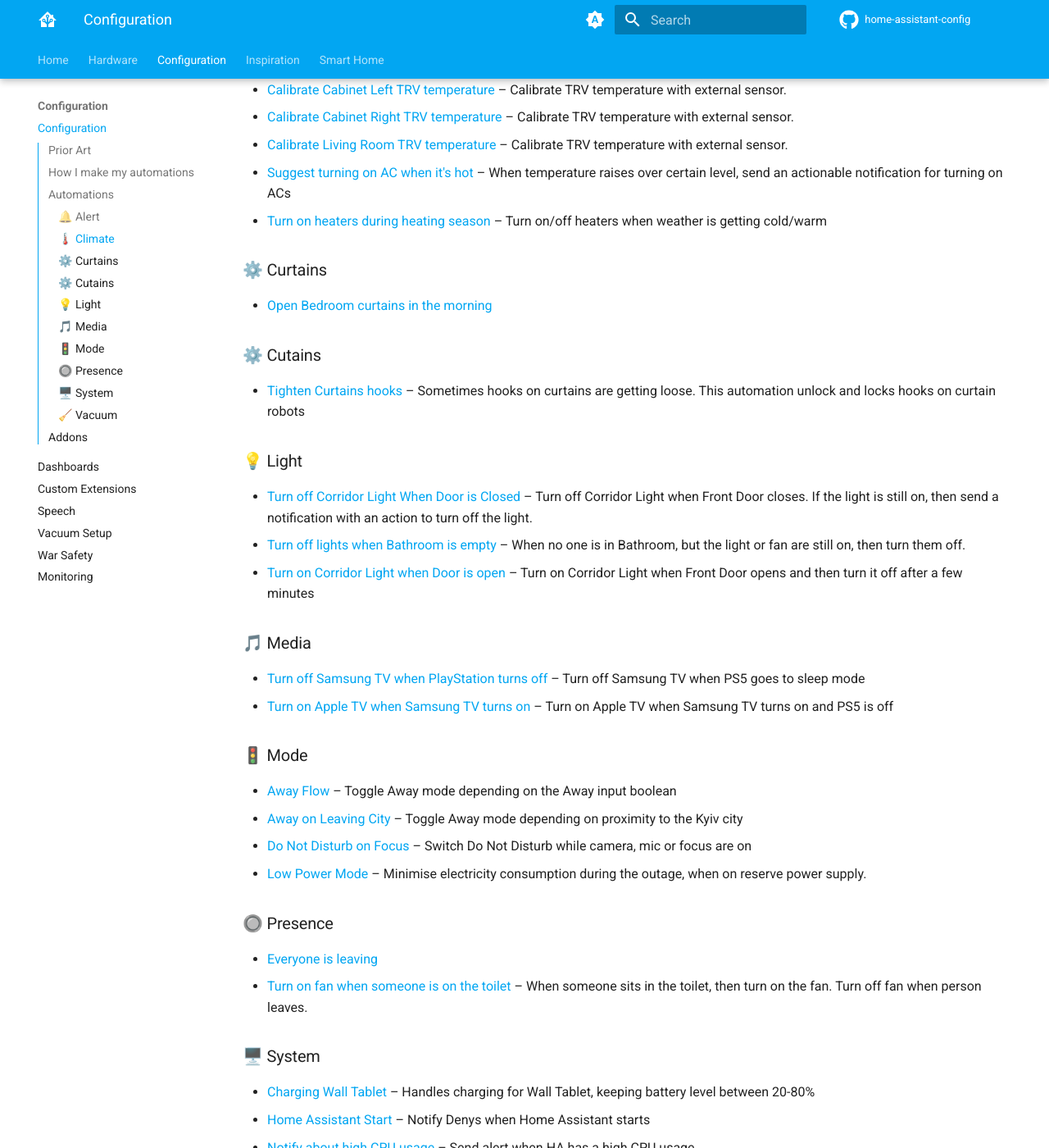
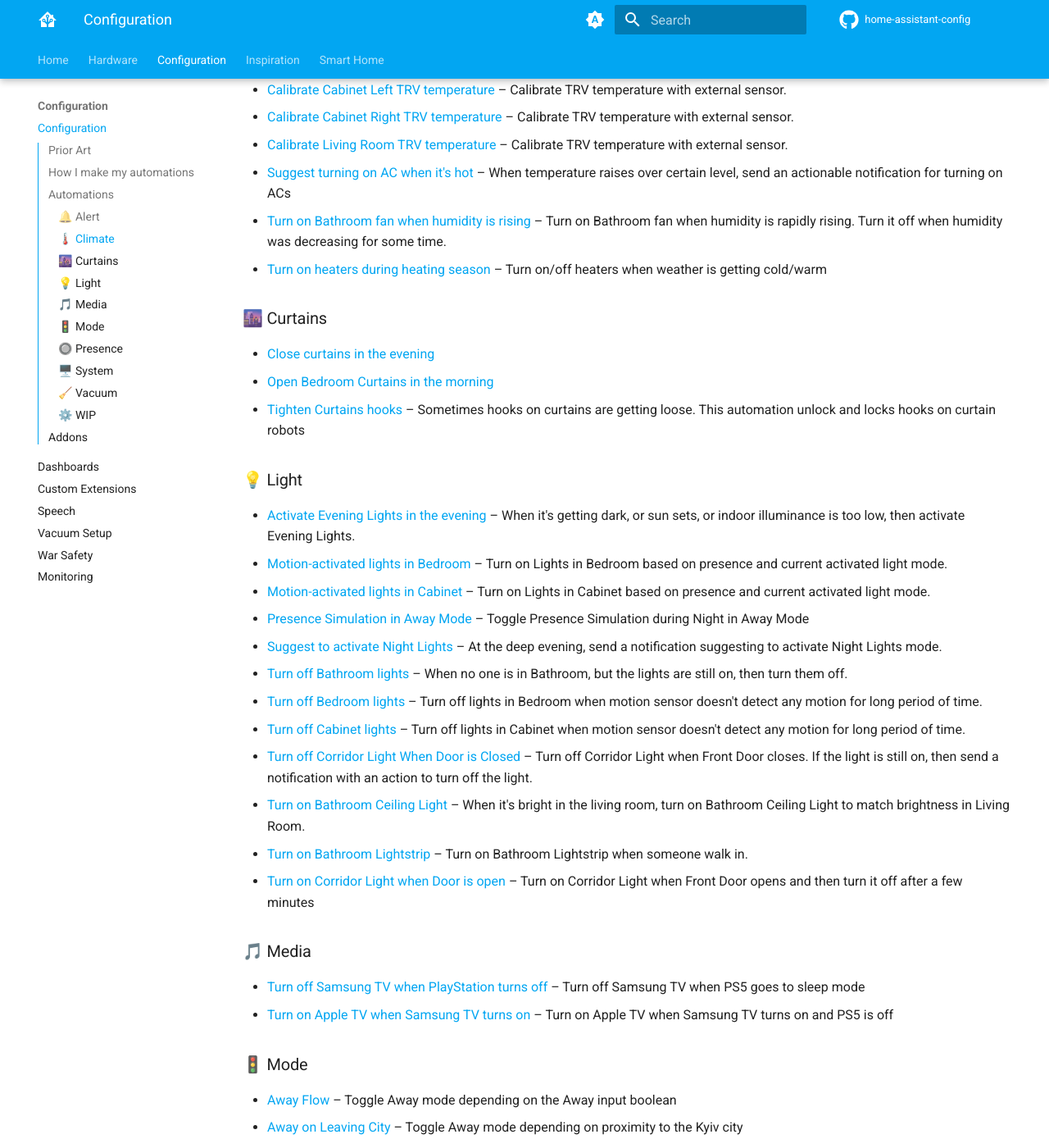
Before and after one commit to denysdovhan/home-assistant-config, an MkDocs documentation site: the page built from docs/config/index.md, in a window 1280 px wide and 1400 px high, scrolled down 2123 px. Shown: the whole window at 82% size. Built offline with MkDocs 1.6.1 and Material for MkDocs 9.7.7, drawn with Linux system fonts in a browser that asks for light colours; comment, search, counter and statistics services are not loaded; some of the changed text lies outside the part shown.

Commit message:
docs: Update README.md

```diff
--- a/docs/config/index.md
+++ b/docs/config/index.md
@@ -38,91 +38,112 @@ Here you can discover all of the automations powering my home. The list is autom
 <!-- start-automations -->
 
 1. [🔔 Alert](#-alert) (9 automation)
-1. [🌡️ Climate](#-climate) (6 automation)
-1. [⚙️ Curtains](#-curtains) (1 automation)
-1. [⚙️ Cutains](#-cutains) (1 automation)
-1. [💡 Light](#-light) (3 automation)
+1. [🌡️ Climate](#-climate) (7 automation)
+1. [🌆 Curtains](#-curtains) (3 automation)
+1. [💡 Light](#-light) (12 automation)
 1. [🎵 Media](#-media) (2 automation)
-1. [🚦 Mode](#-mode) (4 automation)
-1. [🔘 Presence](#-presence) (2 automation)
-1. [🖥️ System](#-system) (8 automation)
+1. [🚦 Mode](#-mode) (6 automation)
+1. [🔘 Presence](#-presence) (3 automation)
+1. [🖥️ System](#-system) (10 automation)
 1. [🧹 Vacuum](#-vacuum) (8 automation)
+1. [⚙️ WIP](#-wip) (1 automation)
 
-Total number of automations: **44**️
+Total number of automations: **61**️
 
 ### 🔔 Alert
 
 - [Air Siren in Kyiv](https://github.com/denysdovhan/home-assistant-config/blob/e721533aca75b44f1110e09a348419de9d25031d/automations.yaml#L57) – Air Alert announcement when we are in Kyiv. Sends critical notifications and announces on speakers.
-- [Bad Air Quality](https://github.com/denysdovhan/home-assistant-config/blob/e721533aca75b44f1110e09a348419de9d25031d/automations.yaml#L235) – Notify when the air quality is bad
-- [Danger in Kyiv](https://github.com/denysdovhan/home-assistant-config/blob/e721533aca75b44f1110e09a348419de9d25031d/automations.yaml#L121) – Danger of missile/drone strike in Kyiv RIGHT NOW. Critical alert to hide immediately.
-- [Denys left the Office](https://github.com/denysdovhan/home-assistant-config/blob/e721533aca75b44f1110e09a348419de9d25031d/automations.yaml#L269) – Notify when Denys is leaving the office
-- [Electricity Outage](https://github.com/denysdovhan/home-assistant-config/blob/e721533aca75b44f1110e09a348419de9d25031d/automations.yaml#L298) – Notify everyone when there is no electricity at home.
-- [Electricity will turn on soon](https://github.com/denysdovhan/home-assistant-config/blob/e721533aca75b44f1110e09a348419de9d25031d/automations.yaml#L479) – Notify 1 hours in advance before the electricity turns on
-- [Imminent Attack by Strategic Bombers](https://github.com/denysdovhan/home-assistant-config/blob/e721533aca75b44f1110e09a348419de9d25031d/automations.yaml#L213) – Send a notification when Tu-95 strategic bombers take off from Russian airfields. This means attack by cruise missiles is imminent. Prepare a hideout.
-- [No Electricity Soon](https://github.com/denysdovhan/home-assistant-config/blob/e721533aca75b44f1110e09a348419de9d25031d/automations.yaml#L452) – Notify 30 minutes in advance before the electricity turns off
-- [Notify about EcoFlow discharge level](https://github.com/denysdovhan/home-assistant-config/blob/e721533aca75b44f1110e09a348419de9d25031d/automations.yaml#L1571) – Send notification when EcoFlow is draining battery.
+- [Bad Air Quality](https://github.com/denysdovhan/home-assistant-config/blob/e721533aca75b44f1110e09a348419de9d25031d/automations.yaml#L243) – Notify when the air quality is bad
+- [Danger in Kyiv](https://github.com/denysdovhan/home-assistant-config/blob/e721533aca75b44f1110e09a348419de9d25031d/automations.yaml#L122) – Danger of missile/drone strike in Kyiv RIGHT NOW. Critical alert to hide immediately.
+- [Denys left the Office](https://github.com/denysdovhan/home-assistant-config/blob/e721533aca75b44f1110e09a348419de9d25031d/automations.yaml#L277) – Notify when Denys is leaving the office
+- [Electricity Outage](https://github.com/denysdovhan/home-assistant-config/blob/e721533aca75b44f1110e09a348419de9d25031d/automations.yaml#L306) – Notify everyone when there is no electricity at home.
+- [Electricity will turn on soon](https://github.com/denysdovhan/home-assistant-config/blob/e721533aca75b44f1110e09a348419de9d25031d/automations.yaml#L511) – Notify 1 hours in advance before the electricity turns on
+- [Imminent Attack by Strategic Bombers](https://github.com/denysdovhan/home-assistant-config/blob/e721533aca75b44f1110e09a348419de9d25031d/automations.yaml#L221) – Send a notification when Tu-95 strategic bombers take off from Russian airfields. This means attack by cruise missiles is imminent. Prepare a hideout.
+- [No Electricity Soon](https://github.com/denysdovhan/home-assistant-config/blob/e721533aca75b44f1110e09a348419de9d25031d/automations.yaml#L481) – Notify 30 minutes in advance before the electricity turns off
+- [Notify about EcoFlow discharge level](https://github.com/denysdovhan/home-assistant-config/blob/e721533aca75b44f1110e09a348419de9d25031d/automations.yaml#L1612) – Send notification when EcoFlow is draining battery.
 
 ### 🌡️ Climate
 
-- [Calibrate Bedroom TRV temperature](https://github.com/denysdovhan/home-assistant-config/blob/e721533aca75b44f1110e09a348419de9d25031d/automations.yaml#L1499) – Calibrate TRV temperature with external sensor.
-- [Calibrate Cabinet Left TRV temperature](https://github.com/denysdovhan/home-assistant-config/blob/e721533aca75b44f1110e09a348419de9d25031d/automations.yaml#L1508) – Calibrate TRV temperature with external sensor.
-- [Calibrate Cabinet Right TRV temperature](https://github.com/denysdovhan/home-assistant-config/blob/e721533aca75b44f1110e09a348419de9d25031d/automations.yaml#L1517) – Calibrate TRV temperature with external sensor.
-- [Calibrate Living Room TRV temperature](https://github.com/denysdovhan/home-assistant-config/blob/e721533aca75b44f1110e09a348419de9d25031d/automations.yaml#L1490) – Calibrate TRV temperature with external sensor.
+- [Calibrate Bedroom TRV temperature](https://github.com/denysdovhan/home-assistant-config/blob/e721533aca75b44f1110e09a348419de9d25031d/automations.yaml#L1540) – Calibrate TRV temperature with external sensor.
+- [Calibrate Cabinet Left TRV temperature](https://github.com/denysdovhan/home-assistant-config/blob/e721533aca75b44f1110e09a348419de9d25031d/automations.yaml#L1549) – Calibrate TRV temperature with external sensor.
+- [Calibrate Cabinet Right TRV temperature](https://github.com/denysdovhan/home-assistant-config/blob/e721533aca75b44f1110e09a348419de9d25031d/automations.yaml#L1558) – Calibrate TRV temperature with external sensor.
+- [Calibrate Living Room TRV temperature](https://github.com/denysdovhan/home-assistant-config/blob/e721533aca75b44f1110e09a348419de9d25031d/automations.yaml#L1531) – Calibrate TRV temperature with external sensor.
 - [Suggest turning on AC when it's hot](https://github.com/denysdovhan/home-assistant-config/blob/e721533aca75b44f1110e09a348419de9d25031d/automations.yaml#LNone) – When temperature raises over certain level, send an actionable notification for turning on ACs
-- [Turn on heaters during heating season](https://github.com/denysdovhan/home-assistant-config/blob/e721533aca75b44f1110e09a348419de9d25031d/automations.yaml#L509) – Turn on/off heaters when weather is getting cold/warm
+- [Turn on Bathroom fan when humidity is rising](https://github.com/denysdovhan/home-assistant-config/blob/e721533aca75b44f1110e09a348419de9d25031d/automations.yaml#L2505) – Turn on Bathroom fan when humidity is rapidly rising. Turn it off when humidity was decreasing for some time.
+- [Turn on heaters during heating season](https://github.com/denysdovhan/home-assistant-config/blob/e721533aca75b44f1110e09a348419de9d25031d/automations.yaml#L541) – Turn on/off heaters when weather is getting cold/warm
 
-### ⚙️ Curtains
+### 🌆 Curtains
 
-- [Open Bedroom curtains in the morning](https://github.com/denysdovhan/home-assistant-config/blob/e721533aca75b44f1110e09a348419de9d25031d/automations.yaml#L370)
-
-### ⚙️ Cutains
-
-- [Tighten Curtains hooks](https://github.com/denysdovhan/home-assistant-config/blob/e721533aca75b44f1110e09a348419de9d25031d/automations.yaml#L1526) – Sometimes hooks on curtains are getting loose. This automation unlock and locks hooks on curtain robots
+- [Close curtains in the evening](https://github.com/denysdovhan/home-assistant-config/blob/e721533aca75b44f1110e09a348419de9d25031d/automations.yaml#L2066)
+- [Open Bedroom Curtains in the morning](https://github.com/denysdovhan/home-assistant-config/blob/e721533aca75b44f1110e09a348419de9d25031d/automations.yaml#L378)
+- [Tighten Curtains hooks](https://github.com/denysdovhan/home-assistant-config/blob/e721533aca75b44f1110e09a348419de9d25031d/automations.yaml#L1567) – Sometimes hooks on curtains are getting loose. This automation unlock and locks hooks on curtain robots
 
 ### 💡 Light
 
-- [Turn off Corridor Light When Door is Closed](https://github.com/denysdovhan/home-assistant-config/blob/e721533aca75b44f1110e09a348419de9d25031d/automations.yaml#L1688) – Turn off Corridor Light when Front Door closes. If the light is still on, then send a notification with an action to turn off the light.
-- [Turn off lights when Bathroom is empty](https://github.com/denysdovhan/home-assistant-config/blob/e721533aca75b44f1110e09a348419de9d25031d/automations.yaml#L1814) – When no one is in Bathroom, but the light or fan are still on, then turn them off.
-- [Turn on Corridor Light when Door is open](https://github.com/denysdovhan/home-assistant-config/blob/e721533aca75b44f1110e09a348419de9d25031d/automations.yaml#L1662) – Turn on Corridor Light when Front Door opens and then turn it off after a few minutes
+- [Activate Evening Lights in the evening](https://github.com/denysdovhan/home-assistant-config/blob/e721533aca75b44f1110e09a348419de9d25031d/automations.yaml#L2194) – When it's getting dark, or sun sets, or indoor illuminance is too low, then activate Evening Lights.
+- [Motion-activated lights in Bedroom](https://github.com/denysdovhan/home-assistant-config/blob/e721533aca75b44f1110e09a348419de9d25031d/automations.yaml#L2352) – Turn on Lights in Bedroom based on presence and current activated light mode.
+- [Motion-activated lights in Cabinet](https://github.com/denysdovhan/home-assistant-config/blob/e721533aca75b44f1110e09a348419de9d25031d/automations.yaml#L2292) – Turn on Lights in Cabinet based on presence and current activated light mode.
+- [Presence Simulation in Away Mode](https://github.com/denysdovhan/home-assistant-config/blob/e721533aca75b44f1110e09a348419de9d25031d/automations.yaml#L1976) – Toggle Presence Simulation during Night in Away Mode
+- [Suggest to activate Night Lights](https://github.com/denysdovhan/home-assistant-config/blob/e721533aca75b44f1110e09a348419de9d25031d/automations.yaml#L2412) – At the deep evening, send a notification suggesting to activate Night Lights mode.
+- [Turn off Bathroom lights](https://github.com/denysdovhan/home-assistant-config/blob/e721533aca75b44f1110e09a348419de9d25031d/automations.yaml#L1857) – When no one is in Bathroom, but the lights are still on, then turn them off.
+- [Turn off Bedroom lights](https://github.com/denysdovhan/home-assistant-config/blob/e721533aca75b44f1110e09a348419de9d25031d/automations.yaml#L2388) – Turn off lights in Bedroom when motion sensor doesn't detect any motion for long period of time.
+- [Turn off Cabinet lights](https://github.com/denysdovhan/home-assistant-config/blob/e721533aca75b44f1110e09a348419de9d25031d/automations.yaml#L2328) – Turn off lights in Cabinet when motion sensor doesn't detect any motion for long period of time.
+- [Turn off Corridor Light When Door is Closed](https://github.com/denysdovhan/home-assistant-config/blob/e721533aca75b44f1110e09a348419de9d25031d/automations.yaml#L1731) – Turn off Corridor Light when Front Door closes. If the light is still on, then send a notification with an action to turn off the light.
+- [Turn on Bathroom Ceiling Light](https://github.com/denysdovhan/home-assistant-config/blob/e721533aca75b44f1110e09a348419de9d25031d/automations.yaml#L2095) – When it's bright in the living room, turn on Bathroom Ceiling Light to match brightness in Living Room.
+- [Turn on Bathroom Lightstrip](https://github.com/denysdovhan/home-assistant-config/blob/e721533aca75b44f1110e09a348419de9d25031d/automations.yaml#L2006) – Turn on Bathroom Lightstrip when someone walk in.
+- [Turn on Corridor Light when Door is open](https://github.com/denysdovhan/home-assistant-config/blob/e721533aca75b44f1110e09a348419de9d25031d/automations.yaml#L1703) – Turn on Corridor Light when Front Door opens and then turn it off after a few minutes
 
 ### 🎵 Media
 
-- [Turn off Samsung TV when PlayStation turns off](https://github.com/denysdovhan/home-assistant-config/blob/e721533aca75b44f1110e09a348419de9d25031d/automations.yaml#L724) – Turn off Samsung TV when PS5 goes to sleep mode
-- [Turn on Apple TV when Samsung TV turns on](https://github.com/denysdovhan/home-assistant-config/blob/e721533aca75b44f1110e09a348419de9d25031d/automations.yaml#L748) – Turn on Apple TV when Samsung TV turns on and PS5 is off
+- [Turn off Samsung TV when PlayStation turns off](https://github.com/denysdovhan/home-assistant-config/blob/e721533aca75b44f1110e09a348419de9d25031d/automations.yaml#L756) – Turn off Samsung TV when PS5 goes to sleep mode
+- [Turn on Apple TV when Samsung TV turns on](https://github.com/denysdovhan/home-assistant-config/blob/e721533aca75b44f1110e09a348419de9d25031d/automations.yaml#L780) – Turn on Apple TV when Samsung TV turns on and PS5 is off
 
 ### 🚦 Mode
 
-- [Away Flow](https://github.com/denysdovhan/home-assistant-config/blob/e721533aca75b44f1110e09a348419de9d25031d/automations.yaml#L1766) – Toggle Away mode depending on the Away input boolean
-- [Away on Leaving City](https://github.com/denysdovhan/home-assistant-config/blob/e721533aca75b44f1110e09a348419de9d25031d/automations.yaml#L1776) – Toggle Away mode depending on proximity to the Kyiv city
-- [Do Not Disturb on Focus](https://github.com/denysdovhan/home-assistant-config/blob/e721533aca75b44f1110e09a348419de9d25031d/automations.yaml#L1473) – Switch Do Not Disturb while camera, mic or focus are on
-- [Low Power Mode](https://github.com/denysdovhan/home-assistant-config/blob/e721533aca75b44f1110e09a348419de9d25031d/automations.yaml#L430) – Minimise electricity consumption during the outage, when on reserve power supply.
+- [Away Flow](https://github.com/denysdovhan/home-assistant-config/blob/e721533aca75b44f1110e09a348419de9d25031d/automations.yaml#L1809) – Toggle Away mode depending on the Away input boolean
+- [Away on Leaving City](https://github.com/denysdovhan/home-assistant-config/blob/e721533aca75b44f1110e09a348419de9d25031d/automations.yaml#L1819) – Toggle Away mode depending on proximity to the Kyiv city
+- [Do Not Disturb on Focus](https://github.com/denysdovhan/home-assistant-config/blob/e721533aca75b44f1110e09a348419de9d25031d/automations.yaml#L1514) – Switch Do Not Disturb while camera, mic or focus are on
+- [Evening Lights Activation](https://github.com/denysdovhan/home-assistant-config/blob/e721533aca75b44f1110e09a348419de9d25031d/automations.yaml#L2250) – The activation flow for a Evening Lights mode. Enables turns on corresponding lights and motion-activated lights.
+- [Low Power Mode](https://github.com/denysdovhan/home-assistant-config/blob/e721533aca75b44f1110e09a348419de9d25031d/automations.yaml#L459) – Minimise electricity consumption during the outage, when on reserve power supply.
+- [Night Lights Activation](https://github.com/denysdovhan/home-assistant-config/blob/e721533aca75b44f1110e09a348419de9d25031d/automations.yaml#L2271) – The activation flow for a Evening Lights mode. Enables turns on corresponding lights and motion-activated lights.
 
 ### 🔘 Presence
 
-- [Everyone is leaving](https://github.com/denysdovhan/home-assistant-config/blob/e721533aca75b44f1110e09a348419de9d25031d/automations.yaml#L1065)
-- [Turn on fan when someone is on the toilet](https://github.com/denysdovhan/home-assistant-config/blob/e721533aca75b44f1110e09a348419de9d25031d/automations.yaml#L1004) – When someone sits in the toilet, then turn on the fan. Turn off fan when person leaves.
+- [Everyone is Leaving](https://github.com/denysdovhan/home-assistant-config/blob/e721533aca75b44f1110e09a348419de9d25031d/automations.yaml#L1103)
+- [Someone is Arriving](https://github.com/denysdovhan/home-assistant-config/blob/e721533aca75b44f1110e09a348419de9d25031d/automations.yaml#L1898) – Adjust home when someone arrives home:
+
+* Close curtains when it's dark
+* Greet people with unique phrase played on speakers
+
+- [Turn on fan when someone is on the toilet](https://github.com/denysdovhan/home-assistant-config/blob/e721533aca75b44f1110e09a348419de9d25031d/automations.yaml#L1036) – When someone sits in the toilet, then turn on the fan. Turn off fan when person leaves.
 
 ### 🖥️ System
 
 - [Charging Wall Tablet](https://github.com/denysdovhan/home-assistant-config/blob/e721533aca75b44f1110e09a348419de9d25031d/automations.yaml#L23) – Handles charging for Wall Tablet, keeping battery level between 20-80%
-- [Home Assistant Start](https://github.com/denysdovhan/home-assistant-config/blob/e721533aca75b44f1110e09a348419de9d25031d/automations.yaml#L782) – Notify Denys when Home Assistant starts
-- [Notify about high CPU usage](https://github.com/denysdovhan/home-assistant-config/blob/e721533aca75b44f1110e09a348419de9d25031d/automations.yaml#L870) – Send alert when HA has a high CPU usage
-- [Notify about high RAM usage](https://github.com/denysdovhan/home-assistant-config/blob/e721533aca75b44f1110e09a348419de9d25031d/automations.yaml#L834) – Notify when RAM usage is high for some time.
-- [Notify when Media disk is full](https://github.com/denysdovhan/home-assistant-config/blob/e721533aca75b44f1110e09a348419de9d25031d/automations.yaml#L901) – Notify when Media drive is 95% full for some time.
-- [Notify when System disk is full](https://github.com/denysdovhan/home-assistant-config/blob/e721533aca75b44f1110e09a348419de9d25031d/automations.yaml#L804) – Send a notification when system disk is 90% full.
-- [Run chores in config folder](https://github.com/denysdovhan/home-assistant-config/blob/e721533aca75b44f1110e09a348419de9d25031d/automations.yaml#L929) – Run scripts for generating README, commiting regular updated, etc
+- [Fetch reports from Ukrenergo](https://github.com/denysdovhan/home-assistant-config/blob/e721533aca75b44f1110e09a348419de9d25031d/automations.yaml#L2120) – Parse data from [Ukrenergo](https://t.me/s/Ukrenergo) chanel with AI. Send notification about electricity outages updates. Update variables for other automations.
+- [Home Assistant Start](https://github.com/denysdovhan/home-assistant-config/blob/e721533aca75b44f1110e09a348419de9d25031d/automations.yaml#L814) – Notify Denys when Home Assistant starts
+- [Notify about high CPU usage](https://github.com/denysdovhan/home-assistant-config/blob/e721533aca75b44f1110e09a348419de9d25031d/automations.yaml#L902) – Send alert when HA has a high CPU usage
+- [Notify about high RAM usage](https://github.com/denysdovhan/home-assistant-config/blob/e721533aca75b44f1110e09a348419de9d25031d/automations.yaml#L866) – Notify when RAM usage is high for some time.
+- [Notify when Media disk is full](https://github.com/denysdovhan/home-assistant-config/blob/e721533aca75b44f1110e09a348419de9d25031d/automations.yaml#L933) – Notify when Media drive is 95% full for some time.
+- [Notify when System disk is full](https://github.com/denysdovhan/home-assistant-config/blob/e721533aca75b44f1110e09a348419de9d25031d/automations.yaml#L836) – Send a notification when system disk is 90% full.
+- [Run chores in config folder](https://github.com/denysdovhan/home-assistant-config/blob/e721533aca75b44f1110e09a348419de9d25031d/automations.yaml#L961) – Run scripts for generating README, commiting regular updated, etc
+- [Turn off fridge when EcoFlow is below 50%](https://github.com/denysdovhan/home-assistant-config/blob/e721533aca75b44f1110e09a348419de9d25031d/automations.yaml#L1878) – Turn off fridge when EcoFlow is discharged below 50%, but there still no electricity. Save electricity additional ~100Wh.
 - [Wake up Wall Tablet](https://github.com/denysdovhan/home-assistant-config/blob/e721533aca75b44f1110e09a348419de9d25031d/automations.yaml#L1) – When someone walks the corridor, wake up the wall mounted tablet
 
 ### 🧹 Vacuum
 
-- [Ask Regular Cleaning](https://github.com/denysdovhan/home-assistant-config/blob/e721533aca75b44f1110e09a348419de9d25031d/automations.yaml#L1419) – Regular vacuum cleaning every two days
-- [Ask for Maintenance](https://github.com/denysdovhan/home-assistant-config/blob/e721533aca75b44f1110e09a348419de9d25031d/automations.yaml#L1351) – Send vacuum near trash bin and ask for maintenance
-- [Clean Counting](https://github.com/denysdovhan/home-assistant-config/blob/e721533aca75b44f1110e09a348419de9d25031d/automations.yaml#L1177) – Count cleanings with counter. Needed for maintaining the robot and making request to clean home.
-- [Notify about errors](https://github.com/denysdovhan/home-assistant-config/blob/e721533aca75b44f1110e09a348419de9d25031d/automations.yaml#L974) – Notify when error with vacuum occured
-- [Notify when finished cleaning](https://github.com/denysdovhan/home-assistant-config/blob/e721533aca75b44f1110e09a348419de9d25031d/automations.yaml#L941) – Notify when vacuum finished cleaning and we are not home.
-- [Replacements Alert](https://github.com/denysdovhan/home-assistant-config/blob/e721533aca75b44f1110e09a348419de9d25031d/automations.yaml#L1271) – Notify when vacuum parts need to be replaced
-- [Stop cleaning when we return home](https://github.com/denysdovhan/home-assistant-config/blob/e721533aca75b44f1110e09a348419de9d25031d/automations.yaml#L1046) – Send vacuum home when somebody comes home
-- [iOS Actions](https://github.com/denysdovhan/home-assistant-config/blob/e721533aca75b44f1110e09a348419de9d25031d/automations.yaml#L1193) – Handle iOS actions for vacuum cleaner
+- [Ask Regular Cleaning](https://github.com/denysdovhan/home-assistant-config/blob/e721533aca75b44f1110e09a348419de9d25031d/automations.yaml#L1457) – Regular vacuum cleaning every two days
+- [Ask for Maintenance](https://github.com/denysdovhan/home-assistant-config/blob/e721533aca75b44f1110e09a348419de9d25031d/automations.yaml#L1389) – Send vacuum near trash bin and ask for maintenance
+- [Clean Counting](https://github.com/denysdovhan/home-assistant-config/blob/e721533aca75b44f1110e09a348419de9d25031d/automations.yaml#L1215) – Count cleanings with counter. Needed for maintaining the robot and making request to clean home.
+- [Notify about errors](https://github.com/denysdovhan/home-assistant-config/blob/e721533aca75b44f1110e09a348419de9d25031d/automations.yaml#L1006) – Notify when error with vacuum occured
+- [Notify when finished cleaning](https://github.com/denysdovhan/home-assistant-config/blob/e721533aca75b44f1110e09a348419de9d25031d/automations.yaml#L973) – Notify when vacuum finished cleaning and we are not home.
+- [Replacements Alert](https://github.com/denysdovhan/home-assistant-config/blob/e721533aca75b44f1110e09a348419de9d25031d/automations.yaml#L1309) – Notify when vacuum parts need to be replaced
+- [Stop cleaning when we return home](https://github.com/denysdovhan/home-assistant-config/blob/e721533aca75b44f1110e09a348419de9d25031d/automations.yaml#L1084) – Send vacuum home when somebody comes home
+- [iOS Actions](https://github.com/denysdovhan/home-assistant-config/blob/e721533aca75b44f1110e09a348419de9d25031d/automations.yaml#L1231) – Handle iOS actions for vacuum cleaner
+
+### ⚙️ WIP
+
+- [Open Living Room Curtains in the morning.](https://github.com/denysdovhan/home-assistant-config/blob/e721533aca75b44f1110e09a348419de9d25031d/automations.yaml#L2473)
 <!-- end-automations -->
 
 ## Addons
```
Also changed, not shown: README.md (+77 -54 lines), custom_components/README.md (+6 -3 lines), docs/config/custom-extensions.md (+6 -3 lines), 1 other file.
